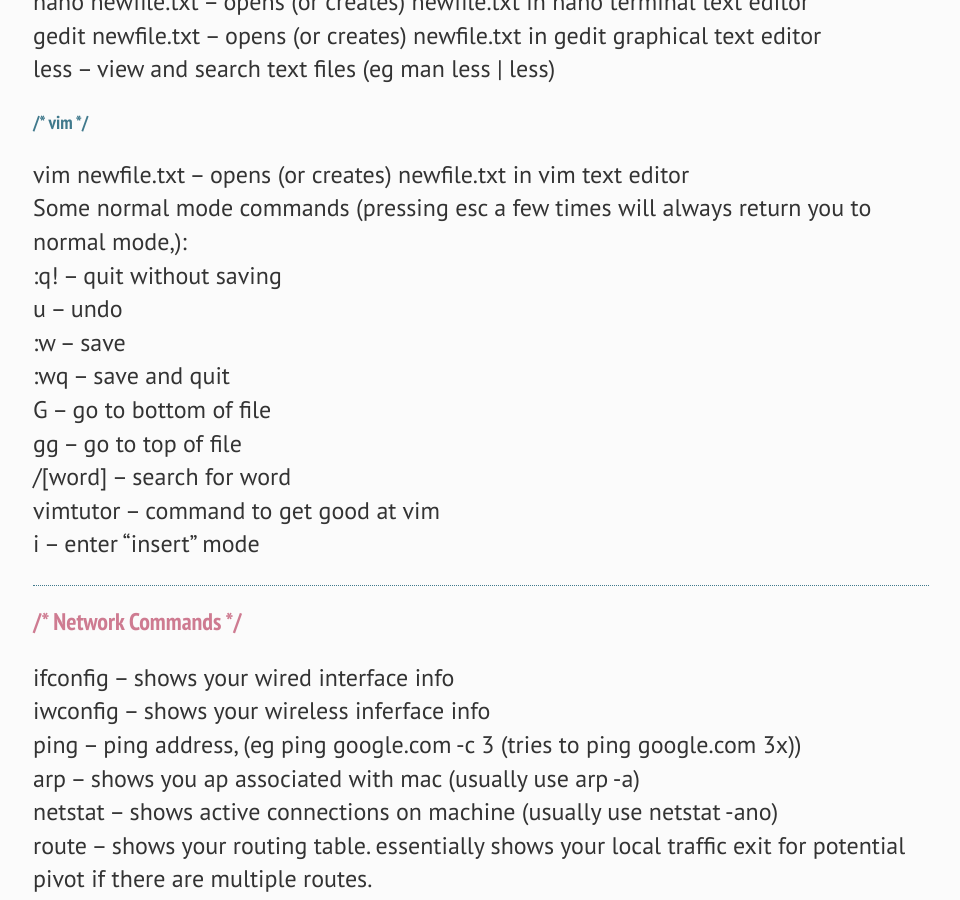
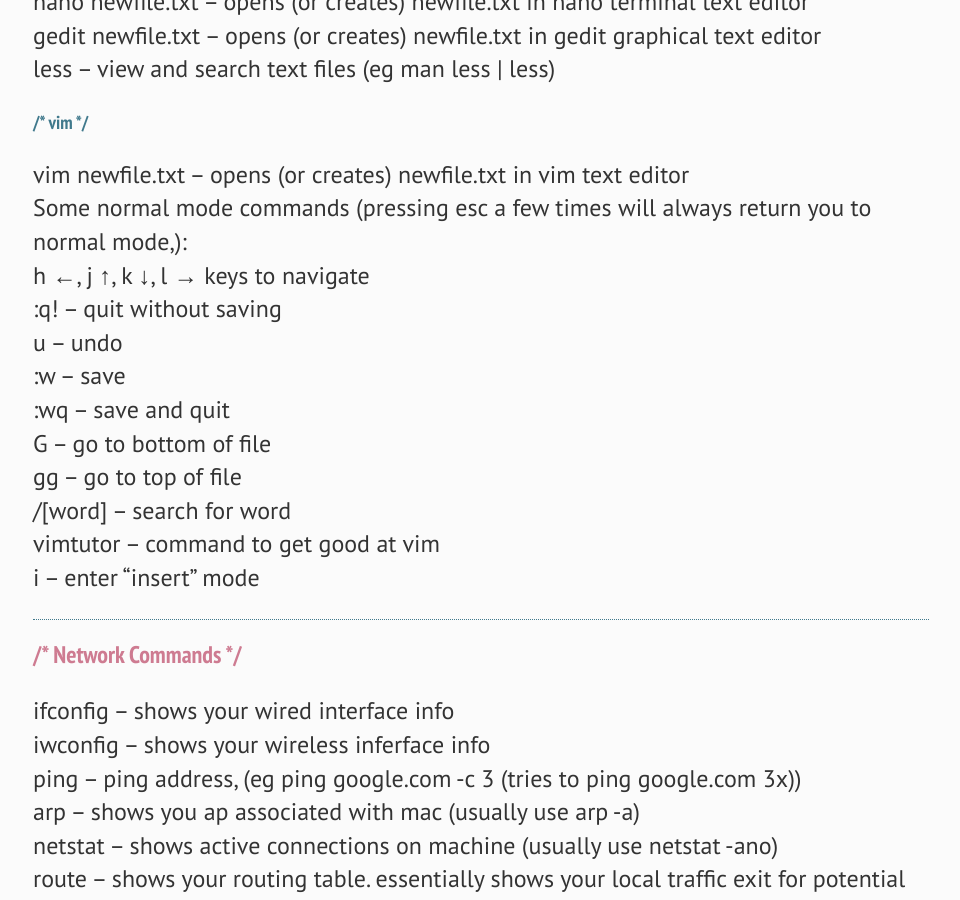
Before and after one commit to mmssr/mmssr.github.io, a Jekyll site: the page built from _posts/2021-02-04-Linux Command Line Cheatsheet.md, in a window 1280 px wide and 900 px high, scrolled down 4285 px. Shown: the whole window, without its empty margins (159-1119 px from the left). Built offline with Jekyll 4.4.1, drawn with Linux system fonts in a browser that asks for light colours.

Commit message:
Update 2021-02-04-Linux Command Line Cheatsheet.md

```diff
--- a/_posts/2021-02-04-Linux Command Line Cheatsheet.md
+++ b/_posts/2021-02-04-Linux Command Line Cheatsheet.md
@@ -110,6 +110,7 @@
 <h3>/* vim */</h3>
 vim newfile.txt -- opens (or creates) newfile.txt in vim text editor
 Some normal mode commands (pressing esc a few times will always return you to normal mode,):
+h ←, j ↑, k ↓, l → keys to navigate
 :q! -- quit without saving
 u -- undo
 :w -- save
```
